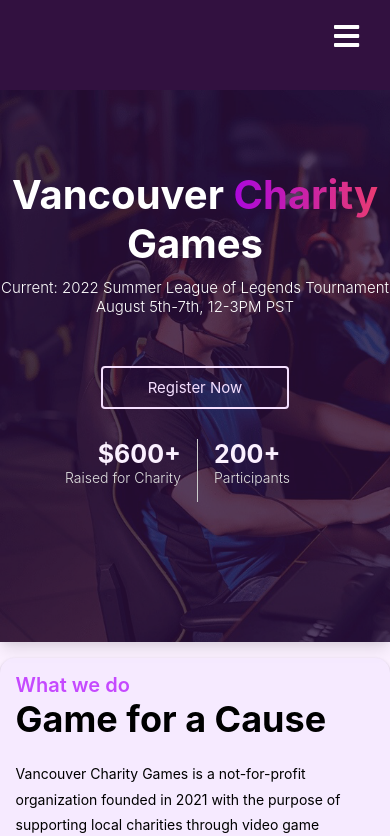
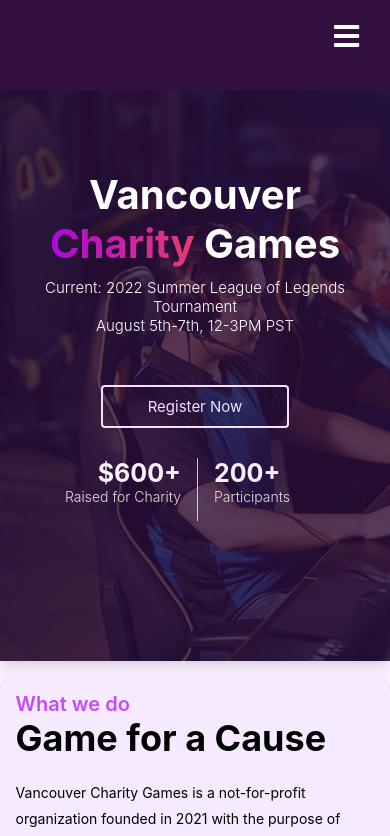
Before and after one commit to evanyans/vancouver-charity-games, a React (Create React App) app: page / in a window 390 px wide. Shown: the top 836 px of the page. Built offline with nearby package versions, Linux system fonts and the light colour scheme.

Commit message:
mobile margins

```diff
--- a/src/pages/HomeV2.tsx
+++ b/src/pages/HomeV2.tsx
@@ -82,8 +82,11 @@
     max-width:600px;
     margin-left:auto;
     margin-right:auto;
+
 @media only screen and (max-width: 600px) {
     font-size:40px;
+    margin-left:6%;
+    margin-right:6%;
 }
 
 /* Small devices (portrait tablets and large phones, 600px and up) */
@@ -98,6 +101,8 @@
     margin-top:10px;
     font-size:18px;
     font-weight:300;
+    margin-left:6%;
+    margin-right:6%;
 
 @media only screen and (max-width: 600px) {
     font-size:15px;
@@ -363,6 +368,7 @@
     text-decoration:none;
     font-weight:500;
     transition: all 0.2s ease-in-out;
+    margin-bottom:5%;
     &:hover {
         transition: all 0.2s ease-in-out;
         background:#C549FF;
```
